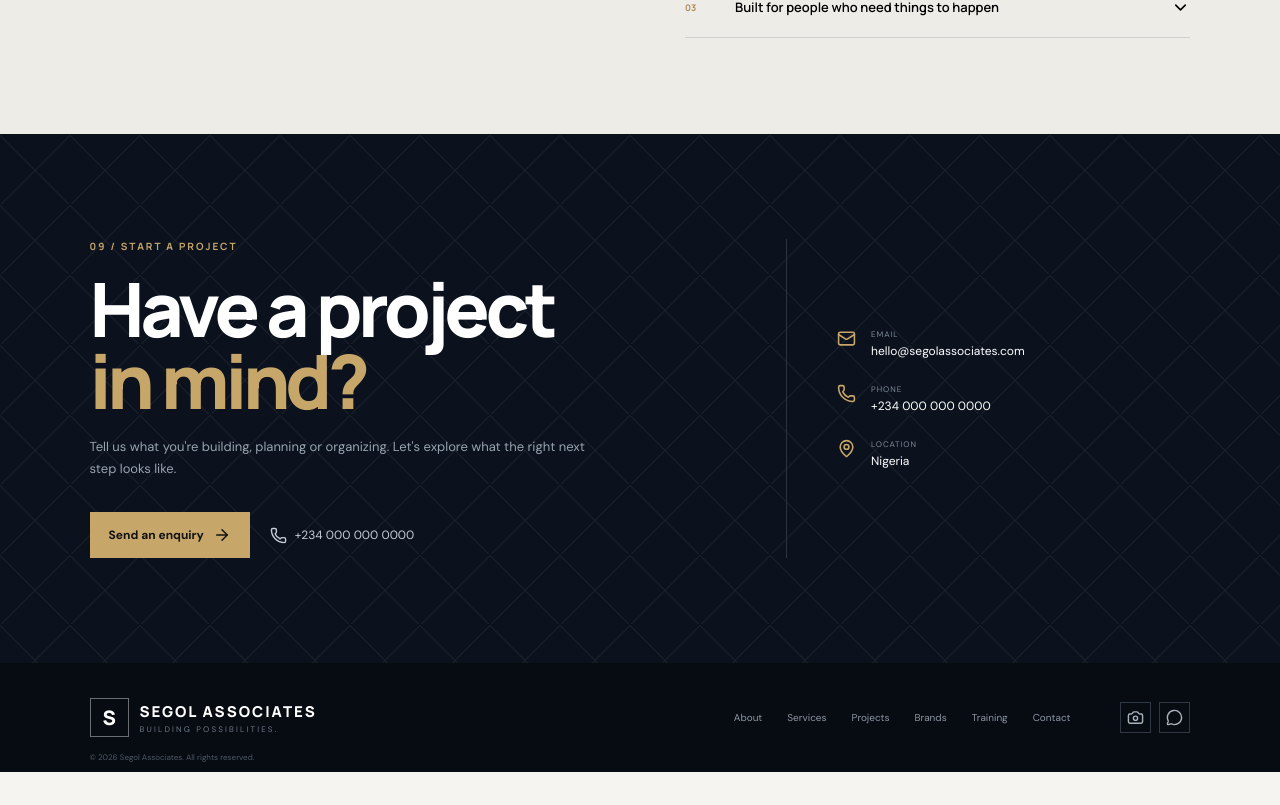
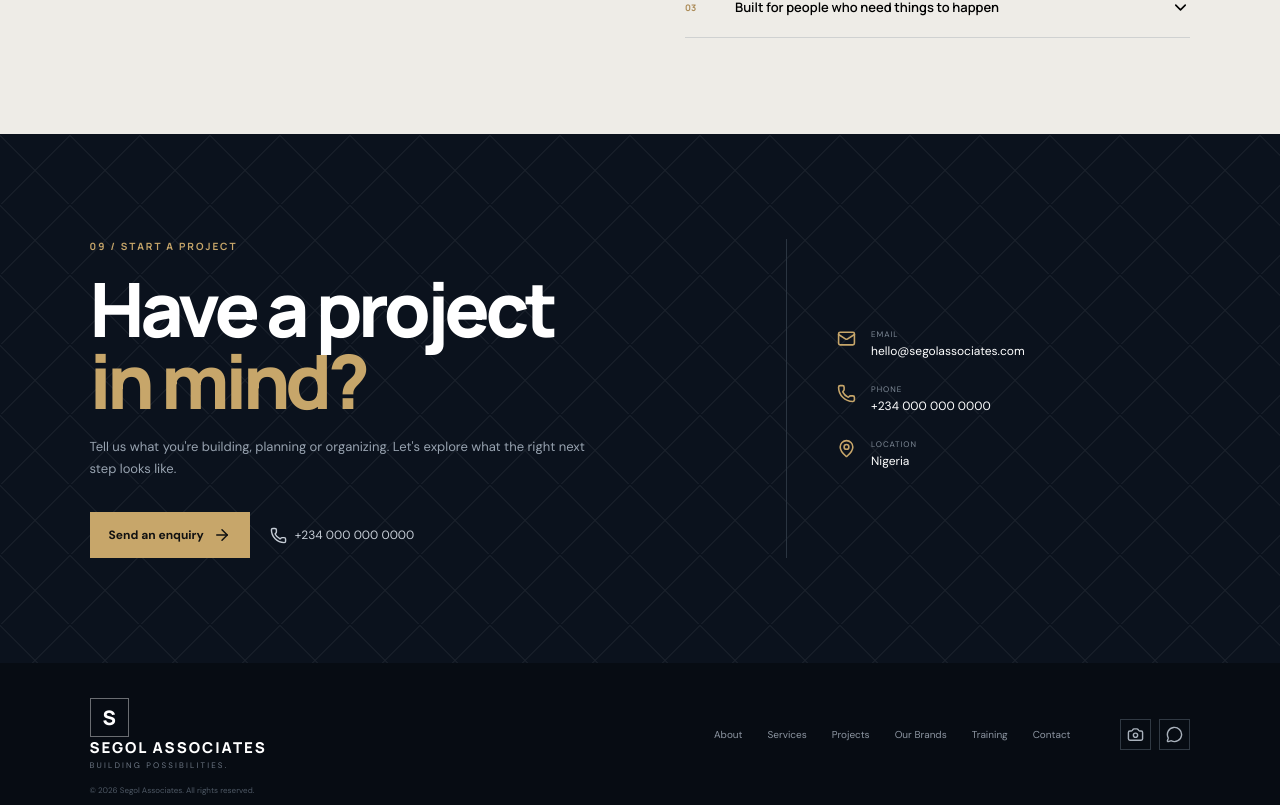
Before and after one commit to Talemu333/segol-associates-website, a React (Vite) app: page / in a window 1280 px wide. Shown: the part 8165-8970 px from the top of the page. Before the commit the page ends 8937 px from the top, so only its background shows below. Built offline with nearby package versions, Linux system fonts and the light colour scheme.

Commit message:
refactor: use shared corporate footer on homepage

```diff
--- a/src/App.jsx
+++ b/src/App.jsx
@@ -2,6 +2,7 @@ import { useState } from 'react'
 import { ArrowRight, Award, Building2, Camera, CheckCircle2, ChevronDown, ChevronRight, Droplets, Factory, HardHat, Mail, MapPin, MessageCircle, MonitorCog, Phone, Play, ShieldCheck, Sparkles, Target, Users } from 'lucide-react'
 import ProjectProof from './components/sections/ProjectProof'
 import SiteHeader from './components/layout/SiteHeader'
+import SiteFooter from './components/layout/SiteFooter'
 
 const services = [
   { icon: Target, number: '01', title: 'Project Management', href: '/services/project-management', text: 'Structured planning, coordination and delivery support that keeps projects focused, measurable and moving forward.' },
@@ -28,7 +29,7 @@ function App() {
       <section className="faq-section"><div className="section-tag">08 / WHY SEGOL</div><div className="faq-layout"><div><h2>Clarity is a <span>competitive advantage.</span></h2><p>Strong projects are rarely accidental. They are the product of good questions, clear decisions and disciplined follow-through.</p></div><div className="faq-list">{[['A single partner across multiple needs','Project management, planning, construction, training and brand services can be coordinated through one group.'],['Practical thinking over unnecessary complexity','We focus on useful plans, clear communication and actions that move work forward.'],['Built for people who need things to happen','Our mindset is delivery: understand the goal, organize the work and keep momentum.']].map(([q,a], index) => <button className={activeFaq === index ? 'faq-item active' : 'faq-item'} key={q} onClick={() => setActiveFaq(activeFaq === index ? -1 : index)}><span><b>0{index + 1}</b>{q}</span><ChevronDown size={19} />{activeFaq === index && <p>{a}</p>}</button>)}</div></div></section>
       <section className="contact-section" id="contact"><div className="contact-pattern" /><div className="contact-content"><div className="section-tag light">09 / START A PROJECT</div><h2>Have a project<br /><span>in mind?</span></h2><p>Tell us what you&apos;re building, planning or organizing. Let&apos;s explore what the right next step looks like.</p><div className="contact-actions"><a className="button primary" href="mailto:hello@segolassociates.com">Send an enquiry <ArrowRight size={18} /></a><a className="contact-line" href="tel:+2340000000000"><Phone size={17} /> +234 000 000 0000</a></div></div><div className="contact-info"><div><Mail size={19} /><span><small>Email</small>hello@segolassociates.com</span></div><div><Phone size={19} /><span><small>Phone</small>+234 000 000 0000</span></div><div><MapPin size={19} /><span><small>Location</small>Nigeria</span></div></div></section>
     </main>
-    <footer className="footer"><div className="footer-brand"><span className="brand-mark">S</span><div><strong>SEGOL ASSOCIATES</strong><small>BUILDING POSSIBILITIES.</small></div></div><div className="footer-links"><a href="#about">About</a><a href="#services">Services</a><a href="#projects">Projects</a><a href="#brands">Brands</a><a href="#training">Training</a><a href="#contact">Contact</a></div><div className="footer-social"><a href="#contact" aria-label="Instagram"><Camera size={17} /></a><a href="#contact" aria-label="WhatsApp"><MessageCircle size={17} /></a></div><small className="copyright">© 2026 Segol Associates. All rights reserved.</small></footer>
+    <SiteFooter />
   </div>
 }
 
```
